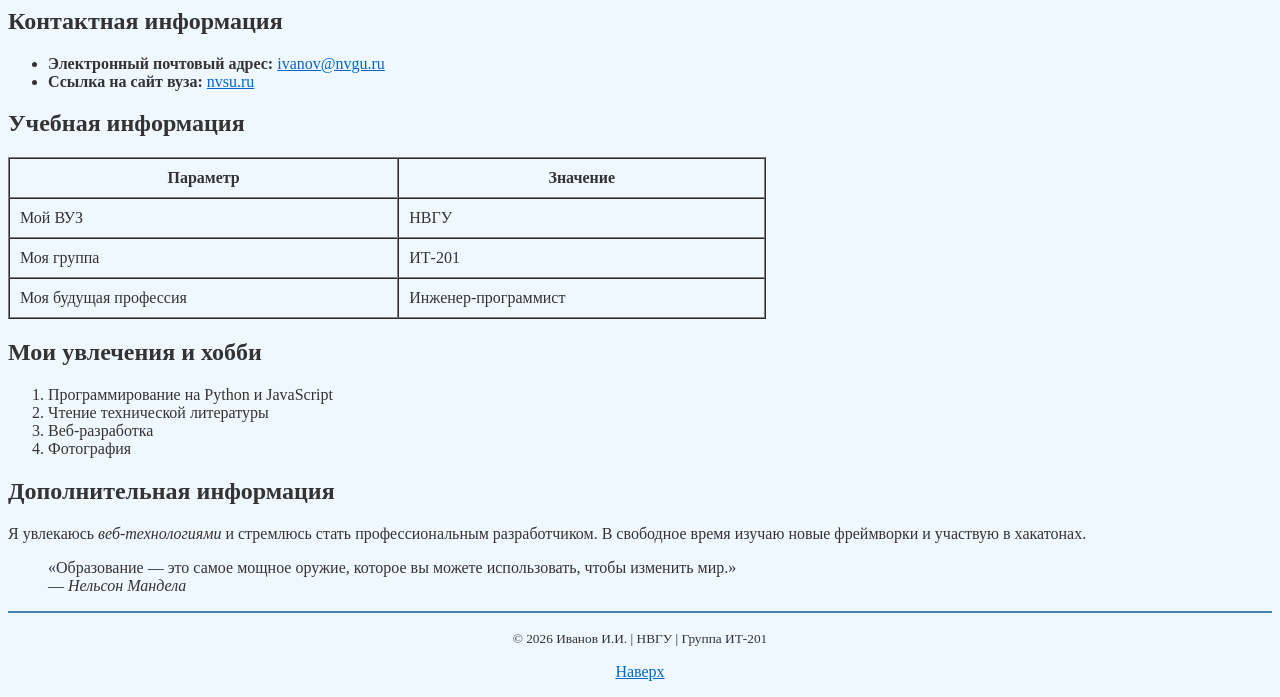
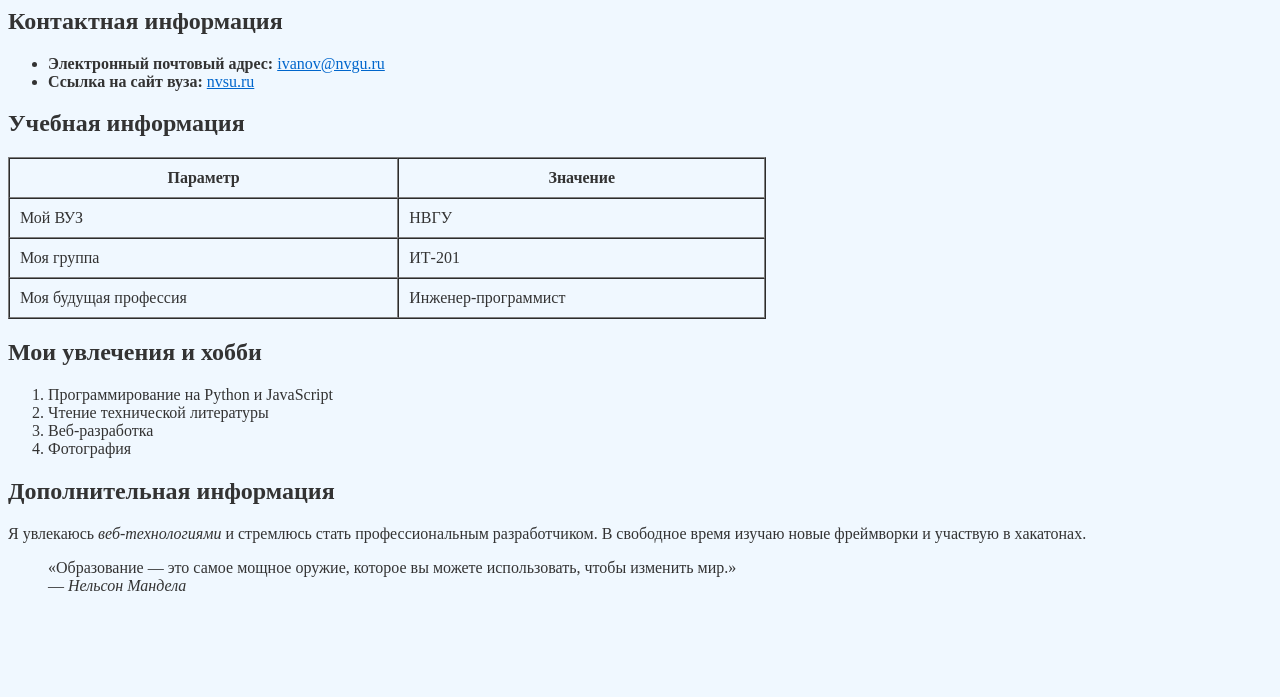
Before and after one commit to KENSH1TON/web, a plain HTML site: page HTML/Задание 2.1/index.html in a window 1280 px wide. Shown: the part 436-1133 px from the top of the page. After the commit the page ends 1047 px from the top, so only its background shows below. Drawn offline with Linux system fonts and the light colour scheme.

Commit message:
Update index.html

```diff
--- a/HTML/Задание 2.1/index.html
+++ b/HTML/Задание 2.1/index.html
@@ -11,7 +11,7 @@
 
     <h2>Обо мне</h2>
     <p>
-        <img src="student_photo.jpg" alt="Фото студента" width="200" height="250" align="left" hspace="15" vspace="10" border="2">
+        <img src="#" alt="Фото студента" width="200" height="250" align="left" hspace="15" vspace="10" border="2">
         Меня зовут <b>Иванов Иван Иванович</b>. Я студент <i>Нижневартовского государственного университета</i> (НВГУ).
         Это мой личный сайт, посвящённый моей учебной деятельности и увлечениям.
     </p>
@@ -62,13 +62,5 @@
         <br>— <cite>Нельсон Мандела</cite>
     </blockquote>
 
-    <hr size="2" color="#4682b4">
-    <p align="center">
-        <small>© 2026 Иванов И.И. | НВГУ | Группа ИТ-201</small>
-    </p>
-    <p align="center">
-        <a href="#top">Наверх</a>
-    </p>
-
 </body>
 </html>
```
